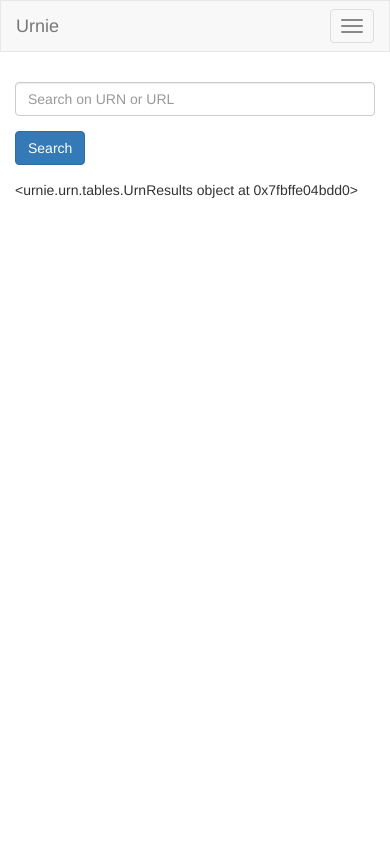
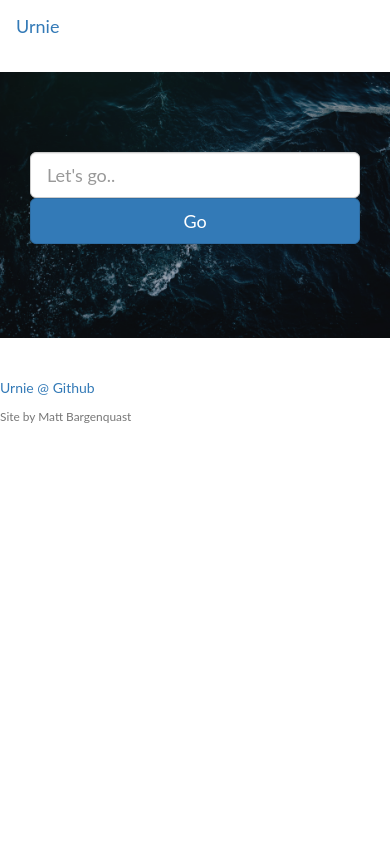
Before and after one commit to mrbarge/urnie, a Flask app: page /urn/ in a window 390 px wide. Run offline with Flask 2, Linux system fonts and the light colour scheme; data that the repository does not hold is empty; parts of the project's set-up code (start-up, migrations or seed data) failed here and were passed over; some libraries are stand-ins or nearby versions.

Commit message:
Adding autocomplete and UI tidyup

```diff
--- a/urnie/__init__.py
+++ b/urnie/__init__.py
@@ -40,6 +40,10 @@ def create_app():
     metrics = PrometheusMetrics(app)
     bootstrap = Bootstrap(app)
 
+    from flask_bootstrap import WebCDN
+    app.extensions['bootstrap']['cdns']['jquery'] = WebCDN(
+        '//cdnjs.cloudflare.com/ajax/libs/jquery/3.5.1/'
+    )
     with app.app_context():
         from urnie.admin.admin import admin_bp
         from urnie.urn.urn import urn_bp
--- a/urnie/base.py
+++ b/urnie/base.py
@@ -6,4 +6,4 @@ base_bp = Blueprint('base_bp', __name__)
 
 @base_bp.route('/')
 def base():
-    return redirect(url_for('urn_bp.list'))
+    return redirect(url_for('urn_bp.home'))
--- a/urnie/helper/urn_helper.py
+++ b/urnie/helper/urn_helper.py
@@ -27,11 +27,11 @@ def get_all_urns(approved=True):
     return results
 
 
-def search_urn(term):
+def search_term(term):
     '''
-    Search for an URN matching the specified term
+    Search for an URN or URL matching the specified term
     :param term: Term to search for
-    :return: URN
+    :return: Matching URN entries
     '''
     try:
         all_uris = Uri.query.filter(
--- /dev/null
+++ b/urnie/static/css/layout.css
@@ -0,0 +1,57 @@
+/*!
+ * Start Bootstrap - Landing Page v5.0.8 (https://startbootstrap.com/themes/landing-page)
+ * Copyright 2013-2020 Start Bootstrap
+ * Licensed under MIT (https://github.com/StartBootstrap/startbootstrap-landing-page/blob/master/LICENSE)
+ */
+
+body {
+  font-family: 'Lato', 'Helvetica Neue', Helvetica, Arial, sans-serif;
+}
+
+h1,
+h2,
+h3,
+h4,
+h5,
+h6 {
+  font-family: 'Lato', 'Helvetica Neue', Helvetica, Arial, sans-serif;
+  font-weight: 700;
+}
+
+header.masthead {
+  position: relative;
+  background-color: #343a40;
+  background: url("../img/bg-dark.jpg") no-repeat center center;
+  background-size: cover;
+  padding-top: 8rem;
+  padding-bottom: 8rem;
+}
+
+header.masthead .overlay {
+  position: absolute;
+  background-color: #212529;
+  height: 100%;
+  width: 100%;
+  top: 0;
+  left: 0;
+  opacity: 0.3;
+}
+
+header.masthead h1 {
+  font-size: 2rem;
+}
+
+@media (min-width: 768px) {
+  header.masthead {
+    padding-top: 32rem;
+    padding-bottom: 30rem;
+  }
+  header.masthead h1 {
+    font-size: 3rem;
+  }
+}
+
+footer.footer {
+  padding-top: 4rem;
+  padding-bottom: 4rem;
+}
--- /dev/null
+++ b/urnie/templates/footer.html
@@ -0,0 +1,15 @@
+<!-- Footer -->
+<footer class="footer bg-light">
+    <div class="container">
+        <div class="row">
+            <div class="col">
+                <ul class="list-inline mb-2">
+                    <li class="list-inline-item">
+                        <a href="https://github.com/mbarge/urnie">Urnie @ Github</a>
+                    </li>
+                </ul>
+                <p class="text-muted small mb-4 mb-lg-0">Site by Matt Bargenquast</p>
+            </div>
+        </div>
+    </div>
+</footer>
--- a/urnie/templates/header.html
+++ b/urnie/templates/header.html
@@ -1,23 +1,12 @@
-<div class="row">
-    <div class="column">
-        <a href="/urn">List</a>
-    </div>
-    <div class="column">
-        <a href="/urn/add">Add</a>
-    </div>
-    <div class="column">
-        <a href="/admin">Admin</a>
-    </div>
-</div>
+{% extends 'bootstrap/base.html' %}
 
-<div class="row">
-{% with messages = get_flashed_messages(with_categories=true) %}
-  {% if messages %}
-    <ul class=flashes>
-    {% for category, message in messages %}
-      <li class="{{ category }}">{{ message }}</li>
-    {% endfor %}
-    </ul>
-  {% endif %}
-{% endwith %}
-</div>
+{% block title %}
+    Urnie
+{% endblock %}
+
+{% block styles %}
+    {{ super() }}
+    <link rel="stylesheet" href="https://cdnjs.cloudflare.com/ajax/libs/jqueryui/1.12.1/jquery-ui.min.css">
+{% endblock %}
+
+{% include 'navbar.html' %}
--- /dev/null
+++ b/urnie/templates/home.html
@@ -0,0 +1,20 @@
+{% extends 'header.html' %}
+
+{% block styles %}
+    {{ super() }}
+    <link href="{{ url_for('urn_bp.home') }}/../../static/css/layout.css" rel="stylesheet">
+{% endblock styles %}
+
+{% block content %}
+    <header class="masthead text-center">
+        <div class="overlay"></div>
+        <div class="container">
+            {# application content needs to be provided in the app_content block #}
+            {% block app_content %}{% endblock %}
+        </div>
+    </header>
+
+    {%  block footer %}
+        {% include 'footer.html' %}
+    {%- endblock footer %}
+{%- endblock content %}
--- a/urnie/templates/layout.html
+++ b/urnie/templates/layout.html
@@ -1,46 +1,4 @@
-{% extends 'bootstrap/base.html' %}
-
-{% block title %}
-    Urnie
-{% endblock %}
-
-{% block navbar %}
-    <nav class="navbar navbar-default">
-        <div class="container">
-            <div class="navbar-header">
-                <button type="button" class="navbar-toggle collapsed" data-toggle="collapse"
-                        data-target="#bs-example-navbar-collapse-1" aria-expanded="false">
-                    <span class="sr-only">Toggle navigation</span>
-                    <span class="icon-bar"></span>
-                    <span class="icon-bar"></span>
-                    <span class="icon-bar"></span>
-                </button>
-                <a class="navbar-brand" href="{{ url_for('urn_bp.list') }}">Urnie</a>
-            </div>
-            <div class="collapse navbar-collapse" id="bs-example-navbar-collapse-1">
-                <ul class="nav navbar-nav">
-                    <li><a href="{{ url_for('urn_bp.list') }}">List URNs</a></li>
-                    <li><a href="{{ url_for('urn_bp.add') }}">Suggest a URN</a></li>
-                    <li class="dropdown">
-                        <a href="#" class="dropdown-toggle" data-toggle="dropdown">Export As <span class="caret"></span></a>
-                        <ul class="dropdown-menu" role="menu">
-                            <li><a href="{{ url_for('urn_bp.export_json') }}">JSON</a></li>
-                            <li><a href="{{ url_for('urn_bp.export_html') }}">HTML</a></li>
-                        </ul>
-                    </li>
-                </ul>
-                <ul class="nav navbar-nav navbar-right">
-                    {% if current_user.is_anonymous %}
-                        <li><a href="{{ url_for('auth_bp.login') }}">Login</a></li>
-                    {% else %}
-                        <li><a href="{{ url_for('admin_bp.list') }}">Admin</a></li>
-                        <li><a href="{{ url_for('auth_bp.logout') }}">Logout</a></li>
-                    {% endif %}
-                </ul>
-            </div>
-        </div>
-    </nav>
-{% endblock %}
+{% extends 'header.html' %}
 
 {% block content %}
     <div class="container">
@@ -55,4 +13,8 @@
         {# application content needs to be provided in the app_content block #}
         {% block app_content %}{% endblock %}
     </div>
-{% endblock %}
+{%- endblock content%}
+
+{%  block footer %}
+    {% include 'footer.html' %}
+{%- endblock footer %}
--- /dev/null
+++ b/urnie/templates/navbar.html
@@ -0,0 +1,37 @@
+{% block navbar %}
+    <nav  class="navbar navbar-light bg-light static-top">
+        <div class="container">
+            <div class="navbar-header">
+                <button type="button" class="navbar-toggle collapsed" data-toggle="collapse"
+                        data-target="#bs-example-navbar-collapse-1" aria-expanded="false">
+                    <span class="sr-only">Toggle navigation</span>
+                    <span class="icon-bar"></span>
+                    <span class="icon-bar"></span>
+                    <span class="icon-bar"></span>
+                </button>
+                <a class="navbar-brand" href="{{ url_for('urn_bp.home') }}">Urnie</a>
+            </div>
+            <div class="collapse navbar-collapse" id="bs-example-navbar-collapse-1">
+                <ul class="nav navbar-nav">
+                    <li><a href="{{ url_for('urn_bp.list') }}">List URNs</a></li>
+                    <li><a href="{{ url_for('urn_bp.add') }}">Suggest a URN</a></li>
+                    <li class="dropdown">
+                        <a href="#" class="dropdown-toggle" data-toggle="dropdown">Export As <span class="caret"></span></a>
+                        <ul class="dropdown-menu" role="menu">
+                            <li><a href="{{ url_for('urn_bp.export_json') }}">JSON</a></li>
+                            <li><a href="{{ url_for('urn_bp.export_html') }}">HTML</a></li>
+                        </ul>
+                    </li>
+                </ul>
+                <ul class="nav navbar-nav navbar-right">
+                    {% if current_user.is_anonymous %}
+                        <li><a href="{{ url_for('auth_bp.login') }}">Login</a></li>
+                    {% else %}
+                        <li><a href="{{ url_for('admin_bp.list') }}">Admin</a></li>
+                        <li><a href="{{ url_for('auth_bp.logout') }}">Logout</a></li>
+                    {% endif %}
+                </ul>
+            </div>
+        </div>
+    </nav>
+{% endblock %}
--- a/urnie/urn/forms.py
+++ b/urnie/urn/forms.py
@@ -4,8 +4,13 @@ from wtforms.validators import ValidationError, DataRequired, URL
 from flask import current_app
 
 
+class GoForm(FlaskForm):
+    search = StringField("Let's go..", id='urn_autocomplete', validators=[validators.optional(), validators.length(max=200)])
+    submit = SubmitField('Go')
+
+
 class ListUrnsForm(FlaskForm):
-    search = StringField('Search on URN or URL..', [validators.optional(), validators.length(max=200)])
+    search = StringField('Search on URN or URL..', validators=[validators.optional(), validators.length(max=200)])
     submit = SubmitField('Search')
 
 
--- /dev/null
+++ b/urnie/urn/templates/urn/home.html
@@ -0,0 +1,35 @@
+{% extends 'home.html' %}
+
+{% block scripts %}
+    {{ super() }}
+    <script type="text/javascript" src="http://ajax.googleapis.com/ajax/libs/jqueryui/1.12.1/jquery-ui.js"></script>
+    <script>
+        $(function () {
+            $.ajax({
+                url: '{{ url_for("urn_bp.autocomplete") }}'
+            }).done(function (data) {
+                $('#urn_autocomplete').autocomplete({source: data, minLength: 2});
+            });
+        });
+    </script>
+{% endblock %}
+
+{% block app_content %}
+    <div class="row">
+        <div class="col-md-10 col-lg-8 col-xl-7 mx-auto">
+            <form action="{{ url_for('urn_bp.search') }}" method="post">
+                {{ form.hidden_tag() }}
+                <div class="form-row">
+{#                    <div class="col-13 col-md-9 mb-2 mb-md-0">#}
+                    <div class="col col-md-10 mb-2 mb-md-0">
+                        {{ form.search(size=30, class='form-control input-lg', placeholder="Let's go..") }}
+                    </div>
+{#                    <div class="col-12 col-md-3">#}
+                    <div class="col col-md-2">
+                        {{ form.submit(class='btn btn-block btn-lg btn-primary') }}
+                    </div>
+                </div>
+            </form>
+        </div>
+    </div>
+{% endblock %}
```
Also changed, not shown: urnie/urn/templates/urn/add.html (+8 -13 lines), urnie/urn/urn.py (+28 -6 lines), urnie/static/img/bg-dark.jpg (added).
